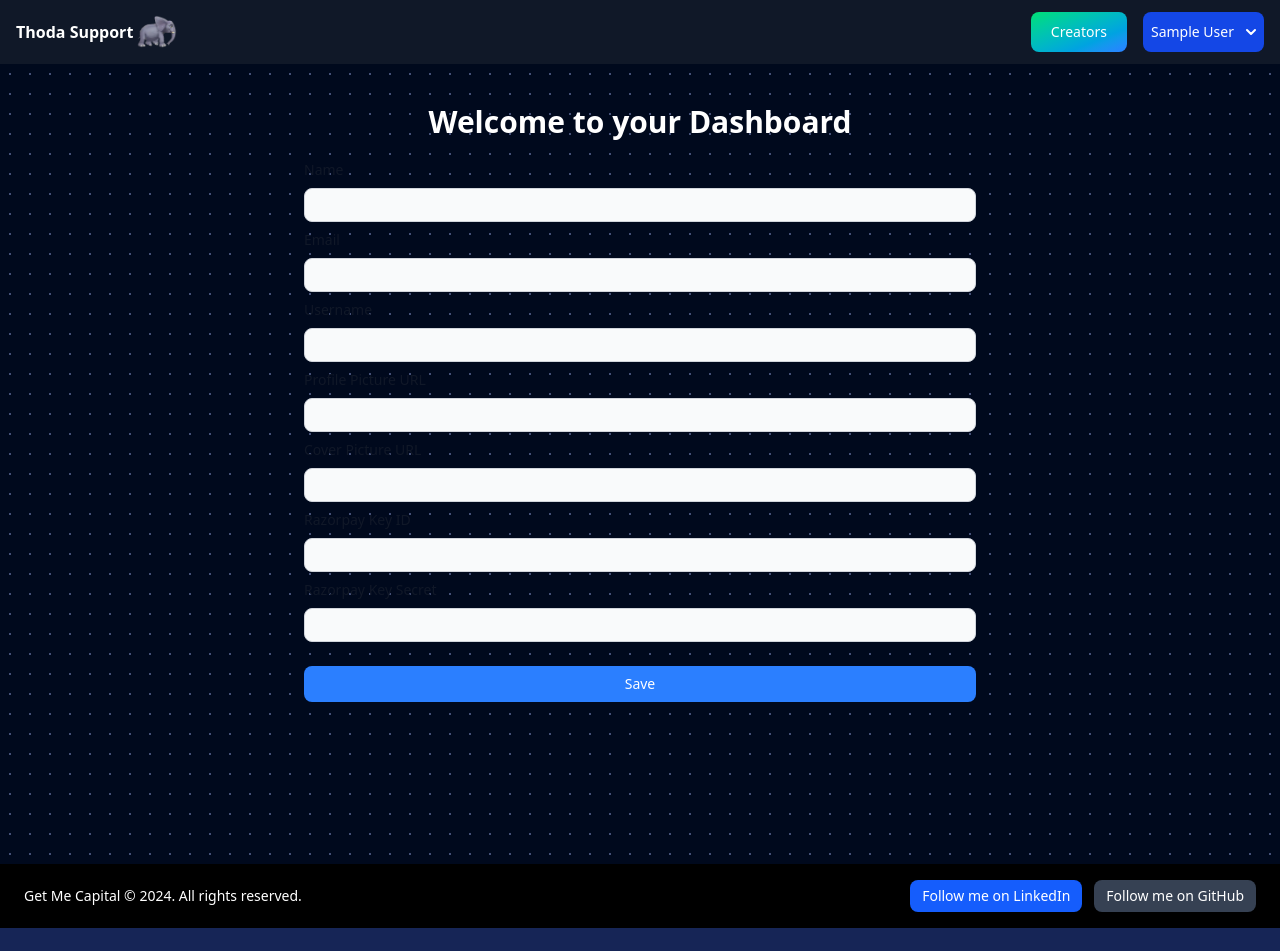
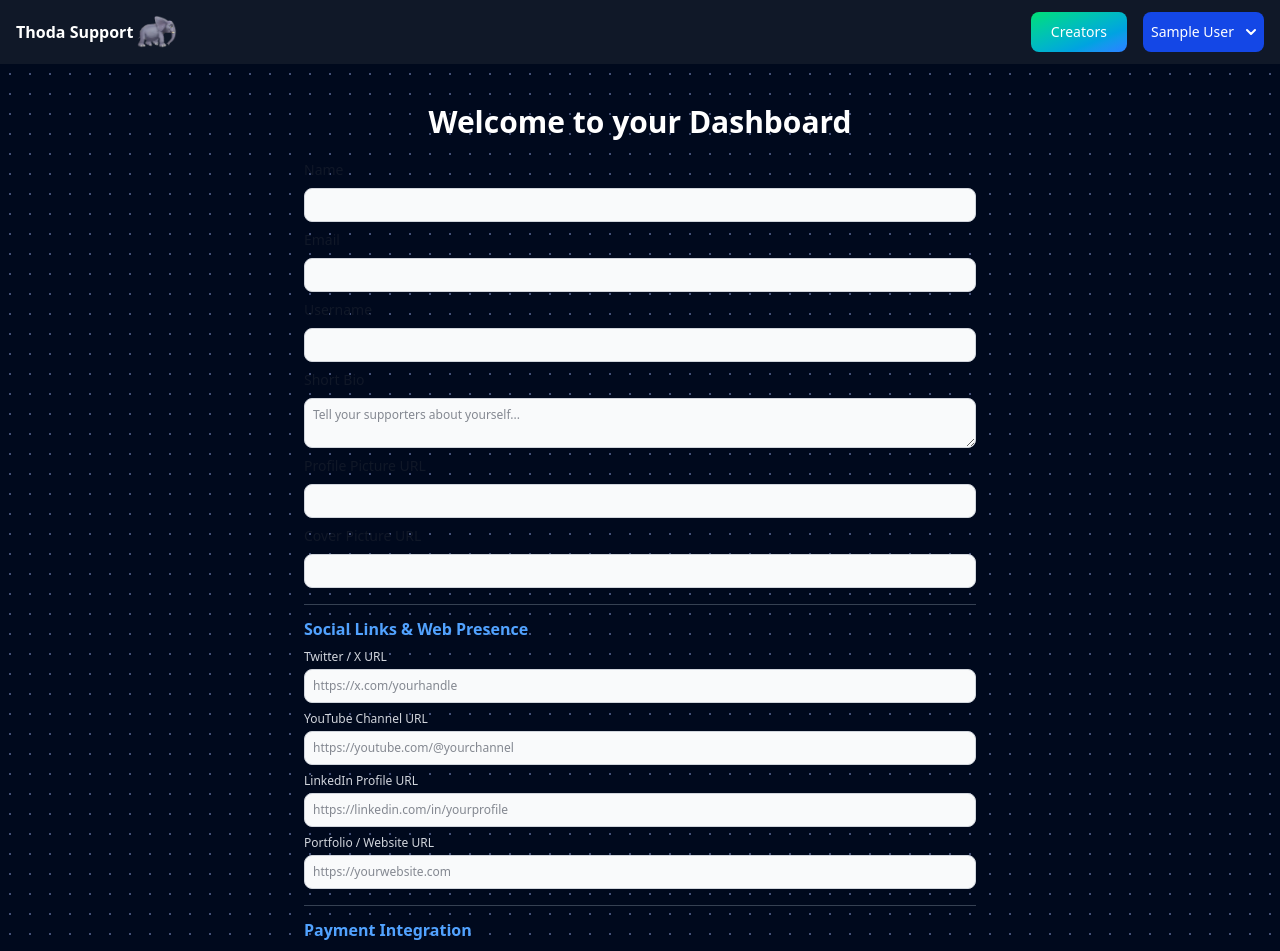
Before and after one commit to piyushrajpandit/Thoda-Support, a Next.js app: page /dashboard in a window 1280 px wide. Shown: the top 951 px of the page. Before the commit the page ends 928 px from the top, so only its background shows below. Built offline with nearby package versions, Linux system fonts and the light colour scheme; no server answers; the database is empty; sample sign-in values are in the browser's storage.

Commit message:
Add Creator Bio and Social Links (Twitter, YouTube, LinkedIn, Portfolio) to Dashboard and Profile Header

```diff
--- a/components/Dashboard.js
+++ b/components/Dashboard.js
@@ -15,6 +15,11 @@ const Dashboard = () => {
         username: "",
         profilepic: "",
         coverpic: "",
+        bio: "",
+        twitter: "",
+        youtube: "",
+        linkedin: "",
+        portfolio: "",
         razorpayid: "",
         razorpaysecret: ""
     })
@@ -98,6 +103,10 @@ const Dashboard = () => {
                         <input value={form.username || ""} onChange={handleChange} type="text" name='username' id="username" className="block w-full p-2 text-gray-900 border border-gray-300 rounded-lg bg-gray-50 text-xs focus:ring-blue-500 focus:border-blue-500 dark:bg-gray-700 dark:border-gray-600 dark:placeholder-gray-400 dark:text-white dark:focus:ring-blue-500 dark:focus:border-blue-500" />
                     </div>
                     <div className="my-2">
+                        <label htmlFor="bio" className="block mb-2 text-sm font-medium text-gray-900 dark:text-white">Short Bio</label>
+                        <textarea value={form.bio || ""} onChange={handleChange} rows={2} name='bio' id="bio" placeholder="Tell your supporters about yourself..." className="block w-full p-2 text-gray-900 border border-gray-300 rounded-lg bg-gray-50 text-xs focus:ring-blue-500 focus:border-blue-500 dark:bg-gray-700 dark:border-gray-600 dark:placeholder-gray-400 dark:text-white dark:focus:ring-blue-500 dark:focus:border-blue-500" />
+                    </div>
+                    <div className="my-2">
                         <label htmlFor="profilepic" className="block mb-2 text-sm font-medium text-gray-900 dark:text-white">Profile Picture URL</label>
                         <input value={form.profilepic || ""} onChange={handleChange} type="text" name='profilepic' id="profilepic" className="block w-full p-2 text-gray-900 border border-gray-300 rounded-lg bg-gray-50 text-xs focus:ring-blue-500 focus:border-blue-500 dark:bg-gray-700 dark:border-gray-600 dark:placeholder-gray-400 dark:text-white dark:focus:ring-blue-500 dark:focus:border-blue-500" />
                     </div>
@@ -105,6 +114,30 @@ const Dashboard = () => {
                         <label htmlFor="coverpic" className="block mb-2 text-sm font-medium text-gray-900 dark:text-white">Cover Picture URL</label>
                         <input value={form.coverpic || ""} onChange={handleChange} type="text" name='coverpic' id="coverpic" className="block w-full p-2 text-gray-900 border border-gray-300 rounded-lg bg-gray-50 text-xs focus:ring-blue-500 focus:border-blue-500 dark:bg-gray-700 dark:border-gray-600 dark:placeholder-gray-400 dark:text-white dark:focus:ring-blue-500 dark:focus:border-blue-500" />
                     </div>
+
+                    <div className="my-4 pt-3 border-t border-gray-700">
+                        <h3 className="text-md font-semibold mb-2 text-blue-400">Social Links & Web Presence</h3>
+
+                        <div className="my-2">
+                            <label htmlFor="twitter" className="block mb-1 text-xs font-medium text-gray-300">Twitter / X URL</label>
+                            <input value={form.twitter || ""} onChange={handleChange} type="text" name='twitter' id="twitter" placeholder="https://x.com/yourhandle" className="block w-full p-2 text-gray-900 border border-gray-300 rounded-lg bg-gray-50 text-xs focus:ring-blue-500 focus:border-blue-500 dark:bg-gray-700 dark:border-gray-600 dark:placeholder-gray-400 dark:text-white" />
+                        </div>
+                        <div className="my-2">
+                            <label htmlFor="youtube" className="block mb-1 text-xs font-medium text-gray-300">YouTube Channel URL</label>
+                            <input value={form.youtube || ""} onChange={handleChange} type="text" name='youtube' id="youtube" placeholder="https://youtube.com/@yourchannel" className="block w-full p-2 text-gray-900 border border-gray-300 rounded-lg bg-gray-50 text-xs focus:ring-blue-500 focus:border-blue-500 dark:bg-gray-700 dark:border-gray-600 dark:placeholder-gray-400 dark:text-white" />
+                        </div>
+                        <div className="my-2">
+                            <label htmlFor="linkedin" className="block mb-1 text-xs font-medium text-gray-300">LinkedIn Profile URL</label>
+                            <input value={form.linkedin || ""} onChange={handleChange} type="text" name='linkedin' id="linkedin" placeholder="https://linkedin.com/in/yourprofile" className="block w-full p-2 text-gray-900 border border-gray-300 rounded-lg bg-gray-50 text-xs focus:ring-blue-500 focus:border-blue-500 dark:bg-gray-700 dark:border-gray-600 dark:placeholder-gray-400 dark:text-white" />
+                        </div>
+                        <div className="my-2">
+                            <label htmlFor="portfolio" className="block mb-1 text-xs font-medium text-gray-300">Portfolio / Website URL</label>
+                            <input value={form.portfolio || ""} onChange={handleChange} type="text" name='portfolio' id="portfolio" placeholder="https://yourwebsite.com" className="block w-full p-2 text-gray-900 border border-gray-300 rounded-lg bg-gray-50 text-xs focus:ring-blue-500 focus:border-blue-500 dark:bg-gray-700 dark:border-gray-600 dark:placeholder-gray-400 dark:text-white" />
+                        </div>
+                    </div>
+
+                    <div className="my-4 pt-3 border-t border-gray-700">
+                        <h3 className="text-md font-semibold mb-2 text-blue-400">Payment Integration</h3>
                         <div className="my-2">
                             <label htmlFor="razorpayid" className="block mb-2 text-sm font-medium text-gray-900 dark:text-white">Razorpay Key ID</label>
                             <input value={form.razorpayid || ""} onChange={handleChange} type="text" name='razorpayid' id="razorpayid" className="block w-full p-2 text-gray-900 border border-gray-300 rounded-lg bg-gray-50 text-xs focus:ring-blue-500 focus:border-blue-500 dark:bg-gray-700 dark:border-gray-600 dark:placeholder-gray-400 dark:text-white dark:focus:ring-blue-500 dark:focus:border-blue-500" />
@@ -112,6 +145,7 @@ const Dashboard = () => {
                         <div className="my-2">
                             <label htmlFor="razorpaysecret" className="block mb-2 text-sm font-medium text-gray-900 dark:text-white">Razorpay Key Secret</label>
                             <input value={form.razorpaysecret || ""} onChange={handleChange} type="text" name='razorpaysecret' id="razorpaysecret" className="block w-full p-2 text-gray-900 border border-gray-300 rounded-lg bg-gray-50 text-xs focus:ring-blue-500 focus:border-blue-500 dark:bg-gray-700 dark:border-gray-600 dark:placeholder-gray-400 dark:text-white dark:focus:ring-blue-500 dark:focus:border-blue-500" />
+                        </div>
                     </div>
 
                     <div className="my-6">
--- a/components/PaymentPage.js
+++ b/components/PaymentPage.js
@@ -113,14 +113,44 @@ const PaymentPage = ({ username }) => {
                 </div>
             </div>
 
-            <div className="info flex justify-center items-center my-24 mb-32 flex-col gap-2">
-                <div className='font-bold text-lg'>
+            <div className="info flex justify-center items-center my-24 mb-32 flex-col gap-2 px-4">
+                <div className='font-bold text-xl'>
                     @{username}
                 </div>
+
+                {currentUser?.bio && (
+                    <p className='text-center text-gray-300 max-w-lg text-sm italic my-1'>
+                        &quot;{currentUser.bio}&quot;
+                    </p>
+                )}
+
+                <div className='flex gap-3 my-1 items-center'>
+                    {currentUser?.twitter && (
+                        <a href={currentUser.twitter} target="_blank" rel="noopener noreferrer" title="Twitter / X" className="bg-slate-800 hover:bg-blue-600 p-2 rounded-full text-white transition">
+                            <svg className="w-4 h-4 fill-current" viewBox="0 0 24 24"><path d="M18.244 2.25h3.308l-7.227 8.26 8.502 11.24H16.17l-5.214-6.817L4.99 21.75H1.68l7.73-8.835L1.254 2.25H8.08l4.713 6.231zm-1.161 17.52h1.833L7.084 4.126H5.117z"/></svg>
+                        </a>
+                    )}
+                    {currentUser?.youtube && (
+                        <a href={currentUser.youtube} target="_blank" rel="noopener noreferrer" title="YouTube" className="bg-slate-800 hover:bg-red-600 p-2 rounded-full text-white transition">
+                            <svg className="w-4 h-4 fill-current" viewBox="0 0 24 24"><path d="M23.498 6.186a3.016 3.016 0 0 0-2.122-2.136C19.505 3.545 12 3.545 12 3.545s-7.505 0-9.377.505A3.017 3.017 0 0 0 .502 6.186C0 8.07 0 12 0 12s0 3.93.502 5.814a3.016 3.016 0 0 0 2.122 2.136c1.871.505 9.376.505 9.376.505s7.505 0 9.377-.505a3.015 3.015 0 0 0 2.122-2.136C24 15.93 24 12 24 12s0-3.93-.502-5.814zM9.545 15.568V8.432L15.818 12l-6.273 3.568z"/></svg>
+                        </a>
+                    )}
+                    {currentUser?.linkedin && (
+                        <a href={currentUser.linkedin} target="_blank" rel="noopener noreferrer" title="LinkedIn" className="bg-slate-800 hover:bg-blue-700 p-2 rounded-full text-white transition">
+                            <svg className="w-4 h-4 fill-current" viewBox="0 0 24 24"><path d="M19 0h-14c-2.761 0-5 2.239-5 5v14c0 2.761 2.239 5 5 5h14c2.762 0 5-2.239 5-5v-14c0-2.761-2.262-5-5-5zm-11 19h-3v-11h3v11zm-1.5-12.268c-.966 0-1.75-.79-1.75-1.764s.784-1.764 1.75-1.764 1.75.79 1.75 1.764-.783 1.764-1.75 1.764zm13.5 12.268h-3v-5.604c0-3.368-4-3.113-4 0v5.604h-3v-11h3v1.765c1.396-2.586 7-2.777 7 2.476v6.759z"/></svg>
+                        </a>
+                    )}
+                    {currentUser?.portfolio && (
+                        <a href={currentUser.portfolio} target="_blank" rel="noopener noreferrer" title="Portfolio / Website" className="bg-slate-800 hover:bg-emerald-600 p-2 rounded-full text-white transition">
+                            <svg className="w-4 h-4 fill-none stroke-current stroke-2" viewBox="0 0 24 24"><circle cx="12" cy="12" r="10"/><line x1="2" y1="12" x2="22" y2="12"/><path d="M12 2a15.3 15.3 0 0 1 4 10 15.3 15.3 0 0 1-4 10 15.3 15.3 0 0 1-4-10 15.3 15.3 0 0 1 4-10z"/></svg>
+                        </a>
+                    )}
+                </div>
+
                 <div className='text-slate-400'>
                     Let&apos;s help {username} get a chai!
                 </div>
-                <div className='text-slate-400'>
+                <div className='text-slate-400 font-medium'>
                     {payments.length} Payments . ₹{payments.reduce((a, b) => a + (b.amount || 0), 0)} raised
                 </div>
 
--- a/models/User.js
+++ b/models/User.js
@@ -7,6 +7,11 @@ const UserSchema = new Schema({
     username: { type: String, required: true },
     profilepic: {type: String},
     coverpic: {type: String},
+    bio: { type: String },
+    twitter: { type: String },
+    youtube: { type: String },
+    linkedin: { type: String },
+    portfolio: { type: String },
     razorpayid: { type: String },
     razorpaysecret: { type: String },
     createdAt: { type: Date, default: Date.now },
```
Lines whose indentation alone changed are shown as unchanged.
